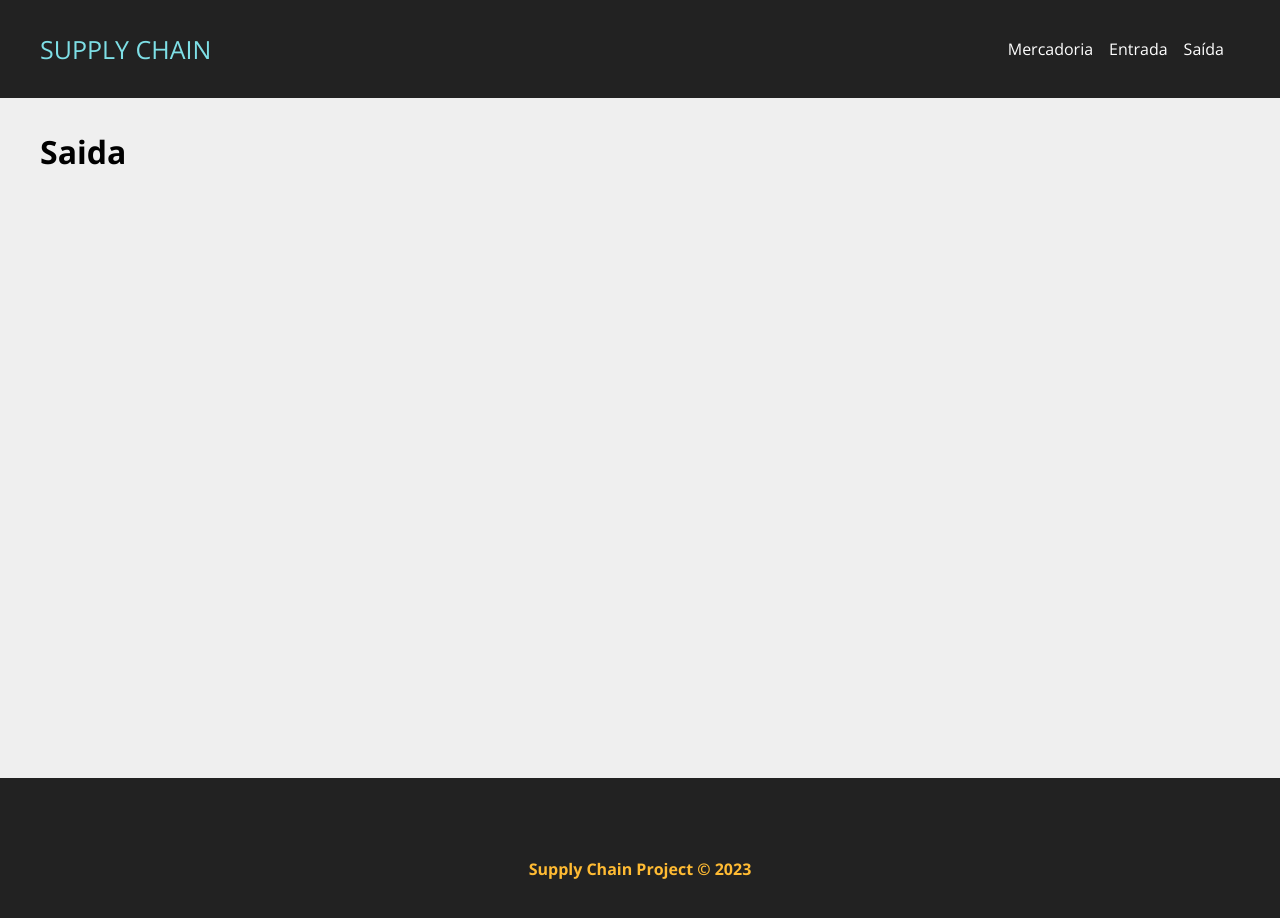
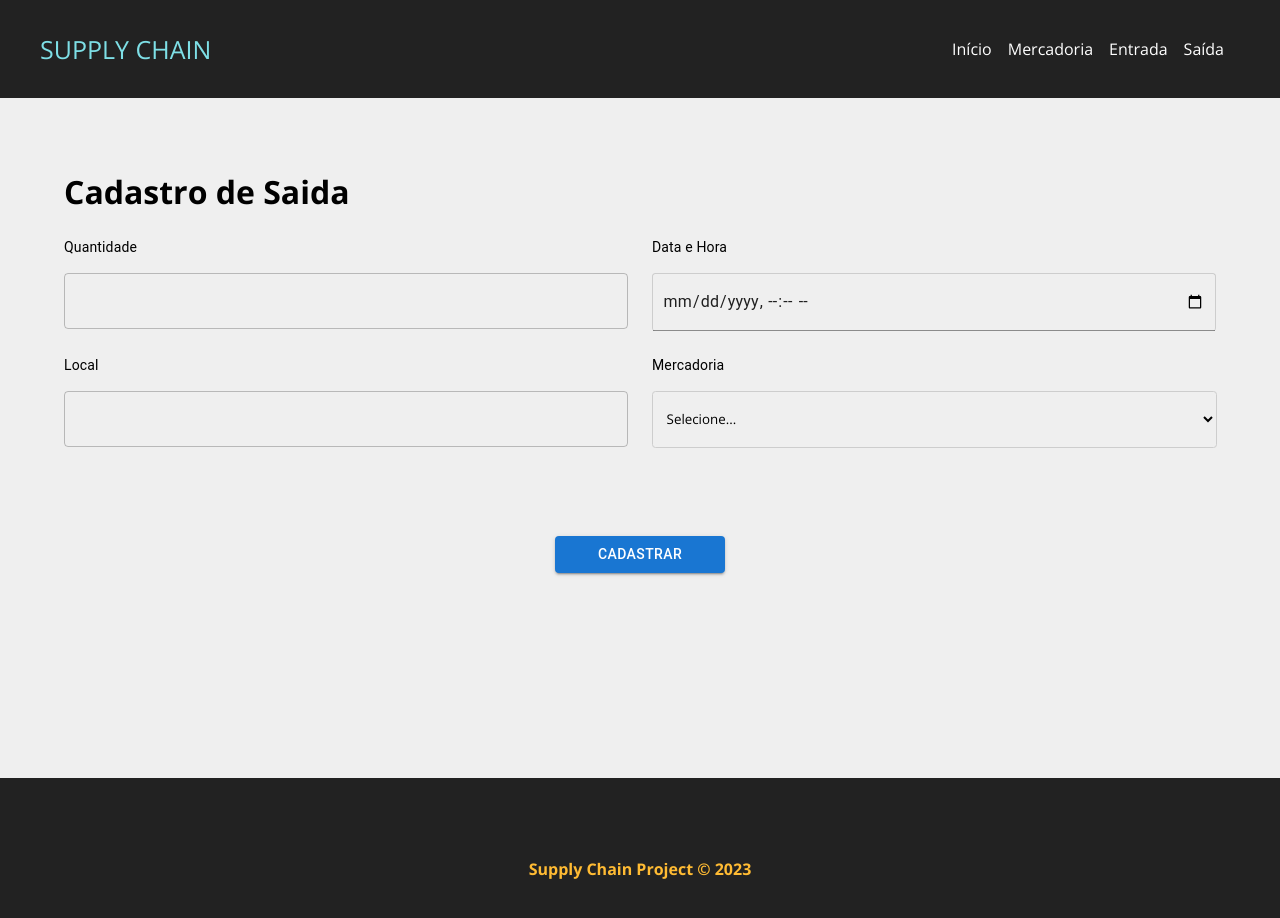
Before and after one commit to Deniscley/MStarSupply.Mercadorias.Web, a React (Create React App) app: page /saida in a window 1280 px wide. Shown: the top 918 px of the page. Built offline with nearby package versions, Linux system fonts and the light colour scheme.

Commit message:
feat: Alteração em componentes.

```diff
--- a/src/App.js
+++ b/src/App.js
@@ -6,6 +6,7 @@ import Saida from "./components/pages/Saida/Saida";
 import Container from "./components/layout/Container/Container";
 import Navbar from "./components/layout/Navbar/Navbar";
 import Footer from "./components/layout/Footer/Footer";
+import Inicio from "./components/pages/Inicio/Inicio";
 
 function App() {
   return (
@@ -14,7 +15,8 @@ function App() {
 
       <Container customClass="min-height">
         <Routes>
-          <Route exact path="/" element={<Mercadoria />} />
+          <Route exact path="/" element={<Inicio />} />
+          <Route exact path="/mercadoria" element={<Mercadoria />} />
           <Route exact path="/entrada" element={<Entrada />} />
           <Route exact path="/saida" element={<Saida />} />
         </Routes>
--- a/src/components/layout/Navbar/Navbar.js
+++ b/src/components/layout/Navbar/Navbar.js
@@ -9,7 +9,10 @@ function Navbar() {
         <div className={styles.logo}>SUPPLY CHAIN</div>
         <ul className={styles.list}>
           <li className={styles.item}>
-            <Link to="/">Mercadoria</Link>
+            <Link to="/">Início</Link>
+          </li>
+          <li className={styles.item}>
+            <Link to="/mercadoria">Mercadoria</Link>
           </li>
           <li className={styles.item}>
             <Link to="/entrada">Entrada</Link>
--- a/src/components/pages/Entrada/Entrada.jsx
+++ b/src/components/pages/Entrada/Entrada.jsx
@@ -26,21 +26,23 @@ const mercadoria = "Mercadoria";
 const DEFAULT_OBJECT = {
   quantidade: "",
   dataHora: "",
+  local: "",
+  mercadoriaId: "",
 };
 
 export const mercadorias = {
   data: [
     {
       nome: "Mercadoria 3",
-      IdMercadoria: "4fd192da-5f74-494e-8e17-f2f73c21ba1b",
+      mercadoriaId: "4fd192da-5f74-494e-8e17-f2f73c21ba1b",
     },
     {
       nome: "Mercadoria 4",
-      IdMercadoria: "481503b5-f581-4523-b388-1fc5a83cc57b",
+      mercadoriaId: "481503b5-f581-4523-b388-1fc5a83cc57b",
     },
     {
       nome: "Mercadoria 5",
-      IdMercadoria: "2c30cfc9-c3b4-4eca-8c0a-790042ed91d2",
+      mercadoriaId: "2c30cfc9-c3b4-4eca-8c0a-790042ed91d2",
     },
   ],
 };
@@ -65,10 +67,10 @@ function Entrada() {
   const formik = useFormik({
     initialValues: { ...DEFAULT_OBJECT },
     validationSchema: Yup.object({
-      quantidade: Yup.number().required(),
-      dataHora: Yup.date().required(),
-      local: Yup.string().required(),
-      IdMercadoria: Yup.string().required(),
+      quantidade: Yup.number().required("O campo quantidade é obrigatório"),
+      dataHora: Yup.date().required("O campo data e hora é obrigatório"),
+      local: Yup.string().required("O campo local é obrigatório"),
+      mercadoriaId: Yup.string().required("O campo mercadoria é obrigatório"),
     }),
     onSubmit: (data, { resetForm }) => {
       const values = {
@@ -106,7 +108,7 @@ function Entrada() {
                     fullWidth
                     color="primary"
                     inputProps={{ maxLength: 15, min: 1 }}
-                    {...formik.getFieldProps("numero")}
+                    {...formik.getFieldProps("quantidade")}
                     error={
                       formik.touched.quantidade && !!formik.errors.quantidade
                     }
@@ -179,15 +181,9 @@ function Entrada() {
           </Grid>
 
           <Grid item xs={12} md={6}>
-            <Box sx={{ paddingLeft: "2rem" }}>
+            <Box>
               <Box mr={1}>
-                <Typography
-                  variant="body2"
-                  color="primary"
-                  // className={classes.label}
-                >
-                  {mercadoria}
-                </Typography>
+                <Typography variant="body2">{mercadoria}</Typography>
               </Box>
               <FormControl fullWidth>
                 {/* <DropdownSelectOne
@@ -206,7 +202,13 @@ function Entrada() {
                     formik.touched.idMercadoria && formik.errors.idMercadoria
                   }
                 /> */}
-                <select {...formik.getFieldProps("idMercadoria")}>
+                <Box sx={{ paddingTop: "1rem" }}>
+                  <select
+                    id="idMercadoria"
+                    title="Mercadoria"
+                    className={styles.inputSelect}
+                    {...formik.getFieldProps("idMercadoria")}
+                  >
                     <option value="">Selecione...</option>
                     {mercadorias.data.map((option) => (
                       <option
@@ -217,6 +219,17 @@ function Entrada() {
                       </option>
                     ))}
                   </select>
+                </Box>
+                <FormHelperText
+                  hidden={
+                    !formik.touched.idMercadoria || !formik.errors.idMercadoria
+                  }
+                  error={
+                    formik.touched.idMercadoria && !!formik.errors.idMercadoria
+                  }
+                >
+                  {formik.errors.idMercadoria}
+                </FormHelperText>
               </FormControl>
             </Box>
           </Grid>
--- /dev/null
+++ b/src/components/pages/Inicio/Inicio.jsx
@@ -0,0 +1,5 @@
+function Inicio() {
+  return <h1>Início</h1>;
+}
+
+export default Inicio;
--- a/src/components/pages/Saida/Saida.jsx
+++ b/src/components/pages/Saida/Saida.jsx
@@ -1,7 +1,256 @@
+import React from "react";
 import styles from "./Saida.module.css";
+import {
+  Grid,
+  Box,
+  Typography,
+  FormControl,
+  TextField,
+  FormHelperText,
+  Input,
+  Button,
+} from "@mui/material";
+import { useFormik } from "formik";
+import * as Yup from "yup";
+import useMercadoriaClients from "../../../clients/MercadoriaClient/useMercadoriaClient";
+import AlertError from "../../Shared/Alerts/AlertError/AlertError";
+import AlertSucess from "../../Shared/Alerts/AlertSucess/AlertSucess";
+// import DropdownSelectOne from "../../Shared/DropdownSelectOne/DropdownSelectOne";
+
+const quantidade = "Quantidade";
+const dataHora = "Data e Hora";
+const local = "Local";
+const cadastrar = "Cadastrar";
+const mercadoria = "Mercadoria";
+
+const DEFAULT_OBJECT = {
+  quantidade: "",
+  dataHora: "",
+  local: "",
+  mercadoriaId: "",
+};
+
+export const mercadorias = {
+  data: [
+    {
+      nome: "Mercadoria 3",
+      mercadoriaId: "4fd192da-5f74-494e-8e17-f2f73c21ba1b",
+    },
+    {
+      nome: "Mercadoria 4",
+      mercadoriaId: "481503b5-f581-4523-b388-1fc5a83cc57b",
+    },
+    {
+      nome: "Mercadoria 5",
+      mercadoriaId: "2c30cfc9-c3b4-4eca-8c0a-790042ed91d2",
+    },
+  ],
+};
 
 function Saida() {
-  return <h1 className={styles.container}>Saida</h1>;
+  const clientsSaida = useMercadoriaClients();
+  // const [valueType, setValueType] = useState("");
+
+  const enviarSaida = (data) => {
+    clientsSaida()
+      .cadastrarMercadoria(data)
+      .then(
+        () => {
+          AlertSucess();
+        },
+        () => {
+          AlertError();
+        }
+      );
+  };
+
+  const formik = useFormik({
+    initialValues: { ...DEFAULT_OBJECT },
+    validationSchema: Yup.object({
+      quantidade: Yup.number().required("O campo quantidade é obrigatório"),
+      dataHora: Yup.date().required("O campo data e hora é obrigatório"),
+      local: Yup.string().required("O campo local é obrigatório"),
+      mercadoriaId: Yup.string().required("O campo mercadoria é obrigatório"),
+    }),
+    onSubmit: (data, { resetForm }) => {
+      const values = {
+        ...data,
+      };
+
+      enviarSaida(values);
+      resetForm({ values: "" });
+    },
+  });
+
+  const submeterSaida = () => {
+    formik.submitForm();
+  };
+
+  return (
+    <>
+      <Box className={styles.container} ml={3} mr={3}>
+        <Grid container spacing={3}>
+          <Grid item xs={12} md={12} mt={5}>
+            <h1>Cadastro de Saida</h1>
+          </Grid>
+
+          <Grid item xs={12} md={6}>
+            <Box>
+              <Typography variant="body2">{quantidade}</Typography>
+
+              <FormControl fullWidth>
+                <Box sx={{ paddingTop: "1rem" }}>
+                  <TextField
+                    id="quantidade"
+                    title="Quantidade"
+                    type="number"
+                    minRows={1}
+                    fullWidth
+                    color="primary"
+                    inputProps={{ maxLength: 15, min: 1 }}
+                    {...formik.getFieldProps("quantidade")}
+                    error={
+                      formik.touched.quantidade && !!formik.errors.quantidade
+                    }
+                  />
+                  <FormHelperText
+                    hidden={
+                      !formik.touched.quantidade || !formik.errors.quantidade
+                    }
+                    error={
+                      formik.touched.quantidade && !!formik.errors.quantidade
+                    }
+                  >
+                    {formik.errors.quantidade}
+                  </FormHelperText>
+                </Box>
+              </FormControl>
+            </Box>
+          </Grid>
+
+          <Grid item xs={12} md={6}>
+            <Box>
+              <Typography variant="body2">{dataHora}</Typography>
+
+              <FormControl fullWidth>
+                <Box sx={{ paddingTop: "1rem" }}>
+                  <Input
+                    type="datetime-local"
+                    name="birthdatetime"
+                    fullWidth
+                    className={styles.inputData}
+                    {...formik.getFieldProps("dataHora")}
+                    error={formik.touched.dataHora && !!formik.errors.dataHora}
+                  />
+                  <FormHelperText
+                    hidden={!formik.touched.dataHora || !formik.errors.dataHora}
+                    error={formik.touched.dataHora && !!formik.errors.dataHora}
+                  >
+                    {formik.errors.dataHora}
+                  </FormHelperText>
+                </Box>
+              </FormControl>
+            </Box>
+          </Grid>
+
+          <Grid item xs={12} md={6}>
+            <Box>
+              <Typography variant="body2" mb={2}>
+                {local}
+              </Typography>
+
+              <FormControl fullWidth>
+                <TextField
+                  id="local"
+                  title="Local"
+                  minRows={1}
+                  fullWidth
+                  color="primary"
+                  inputProps={{ maxLength: 60, min: 1 }}
+                  {...formik.getFieldProps("local")}
+                  error={formik.touched.local && !!formik.errors.local}
+                />
+                <FormHelperText
+                  hidden={!formik.touched.local || !formik.errors.local}
+                  error={formik.touched.local && !!formik.errors.local}
+                >
+                  {formik.errors.local}
+                </FormHelperText>
+              </FormControl>
+            </Box>
+          </Grid>
+
+          <Grid item xs={12} md={6}>
+            <Box>
+              <Box mr={1}>
+                <Typography variant="body2">{mercadoria}</Typography>
+              </Box>
+              <FormControl fullWidth>
+                <Box sx={{ paddingTop: "1rem" }}>
+                  <select
+                    id="idMercadoria"
+                    title="Mercadoria"
+                    className={styles.inputSelect}
+                    {...formik.getFieldProps("idMercadoria")}
+                  >
+                    <option value="">Selecione...</option>
+                    {mercadorias.data.map((option) => (
+                      <option
+                        key={option.IdMercadoria}
+                        value={option.IdMercadoria}
+                      >
+                        {option.nome}
+                      </option>
+                    ))}
+                  </select>
+                </Box>
+                {/* <DropdownSelectOne
+                  id="idMercadoria"
+                  title="Mercadoria"
+                  options={mercadorias.data}
+                  {...formik.getFieldProps("idMercadoria")}
+                  // onClick={(e) => {
+                  //   const { value } = e.target;
+                  //   setValueType(value);
+                  // }}
+                  error={
+                    formik.touched.idMercadoria && !!formik.errors.idMercadoria
+                  }
+                  helpertext={
+                    formik.touched.idMercadoria && formik.errors.idMercadoria
+                  }
+                /> */}
+                <FormHelperText
+                  hidden={
+                    !formik.touched.idMercadoria || !formik.errors.idMercadoria
+                  }
+                  error={
+                    formik.touched.idMercadoria && !!formik.errors.idMercadoria
+                  }
+                >
+                  {formik.errors.idMercadoria}
+                </FormHelperText>
+              </FormControl>
+            </Box>
+          </Grid>
+        </Grid>
+
+        <Box display="flex" justifyContent="center" alignItems="center" mt={10}>
+          <Box minWidth={170} m={1}>
+            <Button
+              variant="contained"
+              color="primary"
+              title="Adicionar"
+              fullWidth
+              onClick={submeterSaida}
+            >
+              {cadastrar}
+            </Button>
+          </Box>
+        </Box>
+      </Box>
+    </>
+  );
 }
 
 export default Saida;
--- a/src/components/pages/Saida/Saida.module.css
+++ b/src/components/pages/Saida/Saida.module.css
@@ -1,3 +1,27 @@
 .container {
   margin-top: 2rem;
 }
+
+.label {
+  margin-bottom: 1rem;
+}
+
+.inputData {
+  border: 1.5px solid #cdcdcd;
+  border-radius: 3.5px;
+  width: 35.3rem;
+  height: 3.6rem;
+  padding-left: 0.6rem;
+  padding-right: 0.6rem;
+  border-bottom: 0.5rem;
+}
+
+.inputSelect {
+  border: 1.5px solid #cdcdcd;
+  border-radius: 3.5px;
+  width: 35.3rem;
+  height: 3.6rem;
+  padding-left: 0.6rem;
+  padding-right: 0.6rem;
+  background-color: #efefef;
+}
```
Also changed, not shown: src/clients/MercadoriaClient/useMercadoriaClient.js (+8 -1 lines), src/components/pages/Entrada/Entrada.module.css (+11 -1 lines), src/components/pages/Mercadoria/Mercadoria.jsx (+5 -4 lines), src/components/pages/Inicio/Inicio.module.css (added). Lines whose indentation alone changed are shown as unchanged.
